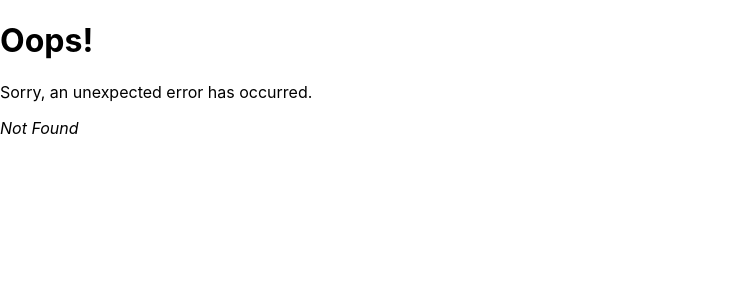
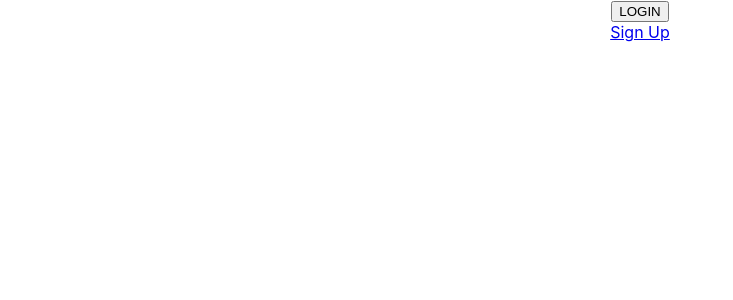
Before and after one commit to AnaBogatinovska/reactjs-demo-learning, a React (Create React App) app: page /login in a window 1280 px wide. Before the commit this address had no page. Shown: the top 300 px of the page, without its empty margins (0-733 px from the left). Built offline with nearby package versions, Linux system fonts and the light colour scheme.

Commit message:
Auth protected route

```diff
--- a/src/App.js
+++ b/src/App.js
@@ -1,11 +1,11 @@
 import './App.css';
-import Login from './pages/Login';
+import { Outlet } from 'react-router-dom';
 
 function App() {
   return (
     <>
       <div style={{flex: 1, display: 'flex', justifyContent: 'center', alignItems: 'center'}}>
-        <Login />
+        {/* <Outlet /> */}
       </div>
     </>
   );
--- /dev/null
+++ b/src/guards/AuthProtectedRoute.js
@@ -0,0 +1,9 @@
+import { Navigate } from 'react-router-dom';
+import { Outlet } from 'react-router-dom';
+
+export const AuthProtectedRoute = () => {
+    const token = localStorage.getItem('token');
+    return (
+       !token ? <Outlet/> :  <Navigate to={'/home'} />
+    );
+};
--- a/src/index.js
+++ b/src/index.js
@@ -8,10 +8,14 @@ import { BrowserRouter, Outlet, Route, Routes } from 'react-router-dom';
 import SignUp from './pages/SignUp';
 import ErrorPage from './errors/ErrorPage';
 import { ProtectedRoute } from './guards/ProtectedRoute';
+import { AuthProtectedRoute } from './guards/AuthProtectedRoute';
 import {
   createBrowserRouter,
   RouterProvider,
 } from "react-router-dom";
+import Login from './pages/Login';
+import { useNavigate } from 'react-router-dom';
+import { Navigate } from 'react-router-dom';
 
 const router = createBrowserRouter([
   {
@@ -20,15 +24,32 @@ const router = createBrowserRouter([
     children: [
       {
         path: "/",
-        element: <App></App>
+        element: <App ></App>,
+        action: () => {
+          // window.location.replace('/home')
+        }
+      },
+      {
+        path: "/home",
+        element: <Home />
       }
     ],
     errorElement: <ErrorPage />
   },
   {
-    path: '/sign-up',
-    element: <SignUp />
+    element: <AuthProtectedRoute />,
+    children: [
+      {
+        path: '/login',
+        element: <Login />
+      },
+      {
+        path: '/sign-up',
+        element: <SignUp />
+      },
+    ]
   }
+
 ]);
 
 const root = ReactDOM.createRoot(document.getElementById('root'));
--- a/src/pages/Home.js
+++ b/src/pages/Home.js
@@ -1,9 +1,20 @@
-import logo from '../logo.svg';
+import { Link, Navigate, useNavigate } from "react-router-dom";
+
 
 function Home() {
+    const navigate = useNavigate();
+    const handleClick = () => {
+        localStorage.removeItem('token');
+        navigate("/login")
+    };
     return (
-        <div>HOME</div>
-
+        <>
+            <div style={{ textAlign: 'center', flex: 1 }}>
+                <div>
+                    <button onClick={handleClick}>SIGN OUT</button>
+                </div>
+            </div>
+        </>
     )
 }
 
--- a/src/pages/Login.js
+++ b/src/pages/Login.js
@@ -1,10 +1,17 @@
-import { Link } from "react-router-dom";
+import { Link, Navigate, useNavigate } from "react-router-dom";
 
- const Login = () => {
+const Login = () => {
+    const navigate = useNavigate();
+    const handleClick = () => {
+        localStorage.setItem('token', 'access');
+        navigate("/home")
+    };
     return (
         <>
-            <div style={{textAlign: 'center', flex: 1}}>
-                <div>...</div>
+            <div style={{ textAlign: 'center', flex: 1 }}>
+                <div>
+                    <button onClick={handleClick}>LOGIN</button>
+                </div>
                 <Link to="sign-up">Sign Up</Link>
             </div>
         </>
```
